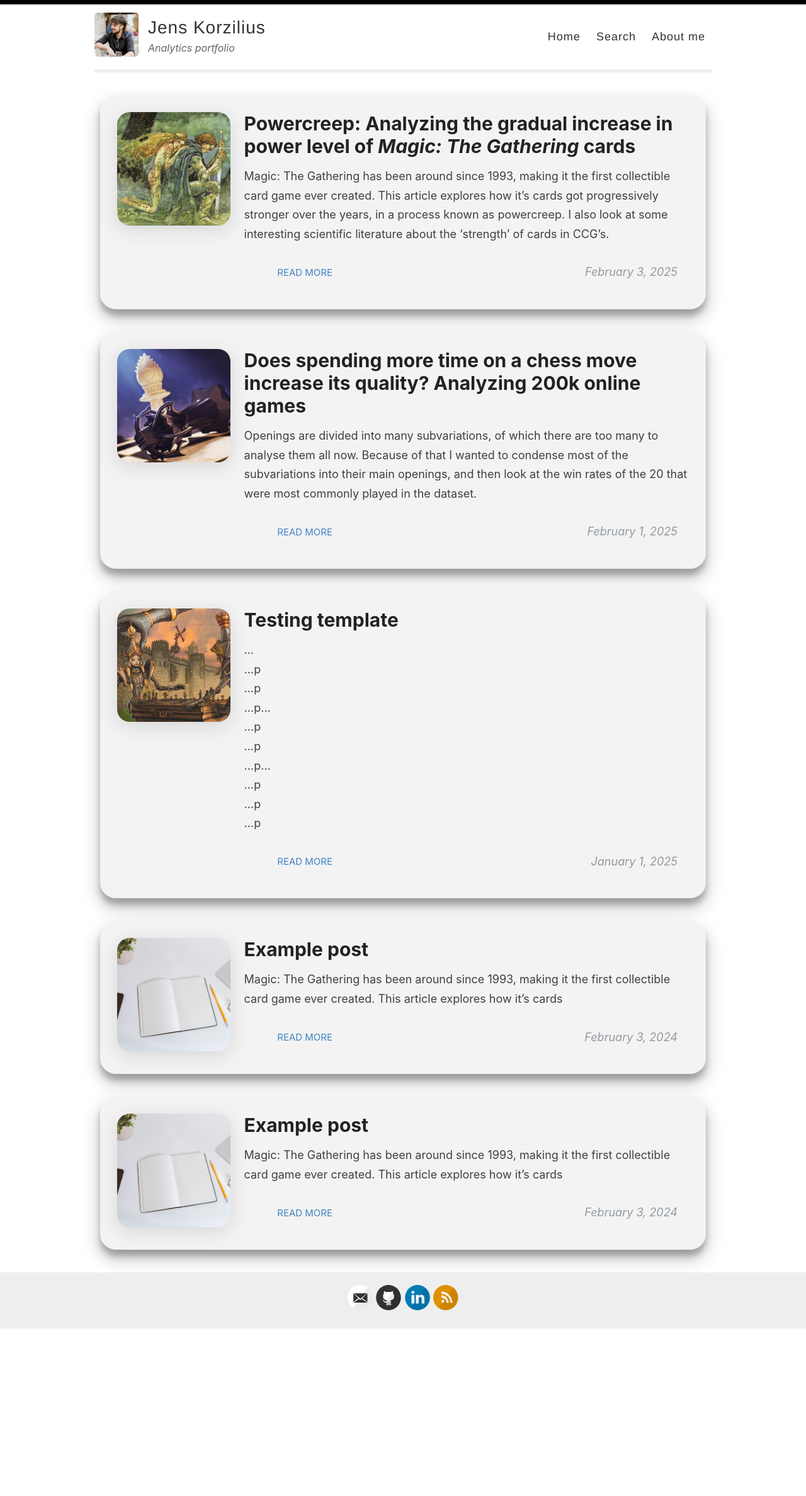
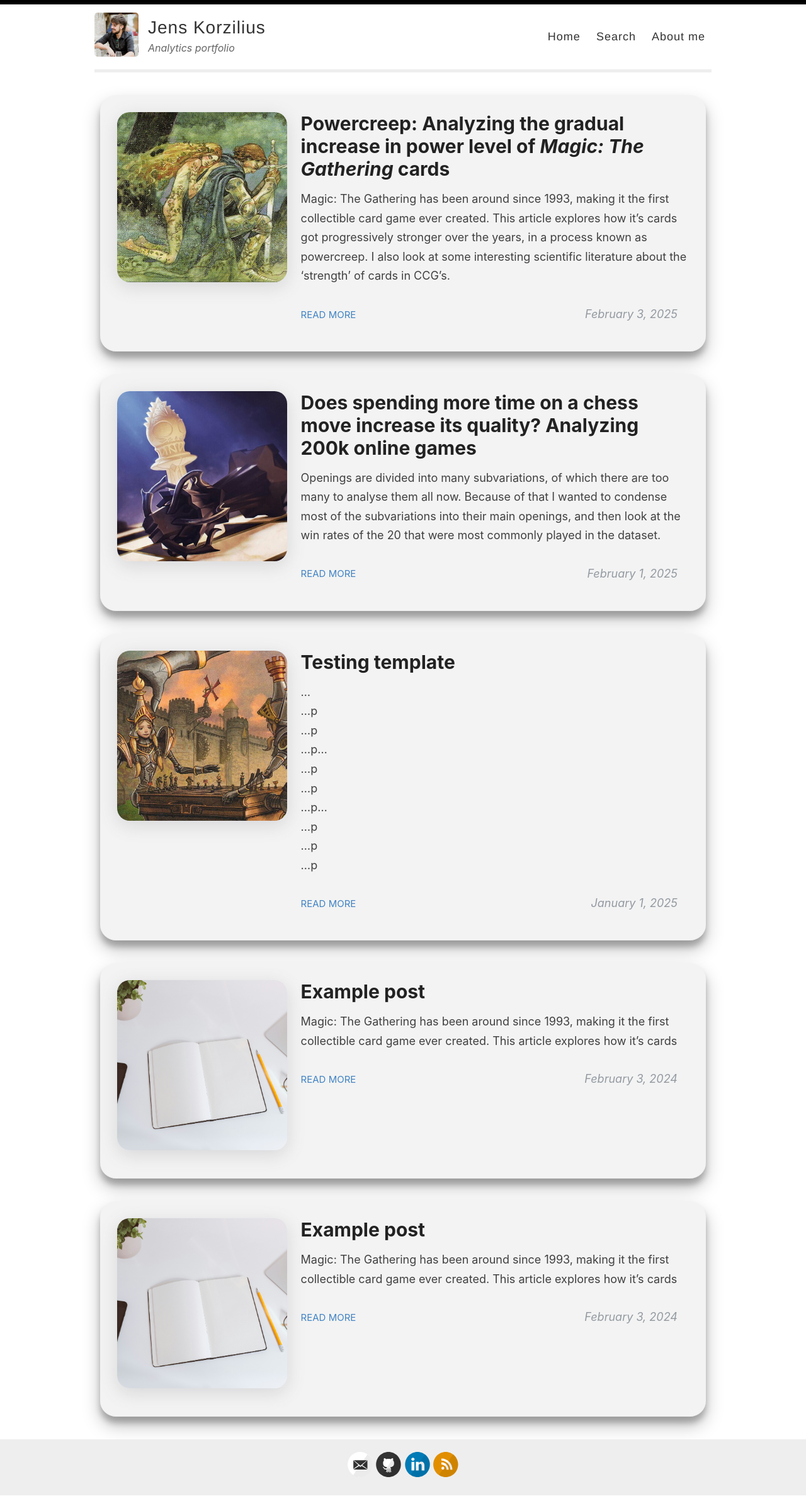
Before and after one commit to Pil0tz/pil0tz.github.io, a Jekyll site: the page built from index.html, in a window 1280 px wide. Shown: the whole page at 63% size. Built offline with Jekyll 4.4.1, drawn with Linux system fonts in a browser that asks for light colours; the list of posts is cut into pages by our own code; before the commit the page ends 2110 px from its top, so only the background shows below that.

Commit message:
align meta with excerpt

```diff
--- a/_sass/_custom.scss
+++ b/_sass/_custom.scss
@@ -6,7 +6,7 @@
     object-fit: cover;
 }
 .cover-image.blogroll {
-    width: 20vh;
+    width: 30vh;
     aspect-ratio: 1/1;
     float: left;
     margin-right: 1.2em;
@@ -34,38 +34,30 @@
     border-radius: 25px;
     background-color: #f3f3f3;
     box-shadow: rgba(0, 0, 0, 0.25) 0px 14px 28px, rgba(0, 0, 0, 0.22) 0px 10px 10px;
-    min-height: 22vh;
+    min-height: 38vh;
+}
+.post-description {
+    margin-left: 30vh;
+
+    h1.post-title {
+        text-align: left;
+        margin: 0px;
     }
     .post-excerpt {
         display: flex;
-    // padding-left: 30%;
     }
-.read-more {
-    text-transform: uppercase;
-    font-size: 15px;
-    // margin-left: 1.2em;
-}
-.post h1.post-title {
-    text-align: left;
-    margin: 0px;
-}
-.post-meta {
-    margin-left: 28%;
+    .post-meta { // Date and Read More
+        margin-left: 1.2em;
+        @include mobile {margin:0}
         display: flex;
         justify-content: space-between;
         align-items: center;
-    // margin-top: 10px;
     }
-
-
-// ARTICLES
-
-// article > h1.post-title {
-//     text-align: right;
-// }
-
-
-
+    @include mobile {
+        margin-left: 0;
+        margin-top: 1em;
+    }
+}
 
 
 // NAVBAR
--- a/assets/style.scss
+++ b/assets/style.scss
@@ -411,7 +411,6 @@ nav {
   .read-more {
     text-transform: uppercase;
     font-size: 15px;
-    float: left;
   }
 }
 
--- a/index.html
+++ b/index.html
@@ -16,11 +16,9 @@ layout: default
           <div class="post-description">
             <h1 class="post-title">{{ post.title }}</h1>
       </a>
-            <div class="post-excerpt">
-              {{ post.excerpt }}
-            </div>
+            <div class="post-excerpt"> {{ post.excerpt }}</div>
             <div class="post-meta">
-              <a href="{{ site.baseurl }}{{ post.url }}" class="read-more">Read More</a>
+              <a class="read-more" href="{{ site.baseurl }}{{ post.url }}">Read More</a>
               <p class="post_date">{{ post.date | date: "%B %e, %Y" }}</p>
             </div>
           </div>
```
Lines whose indentation alone changed are shown as unchanged.
